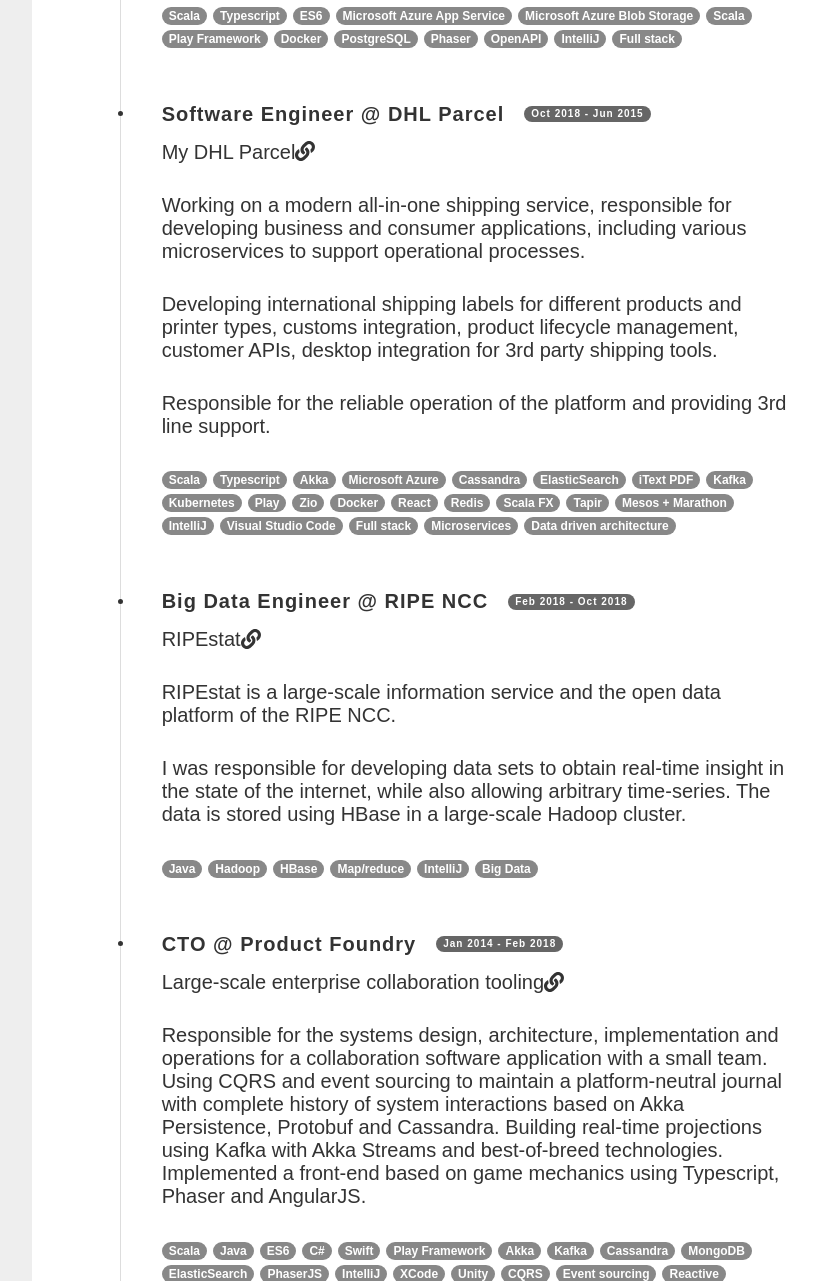
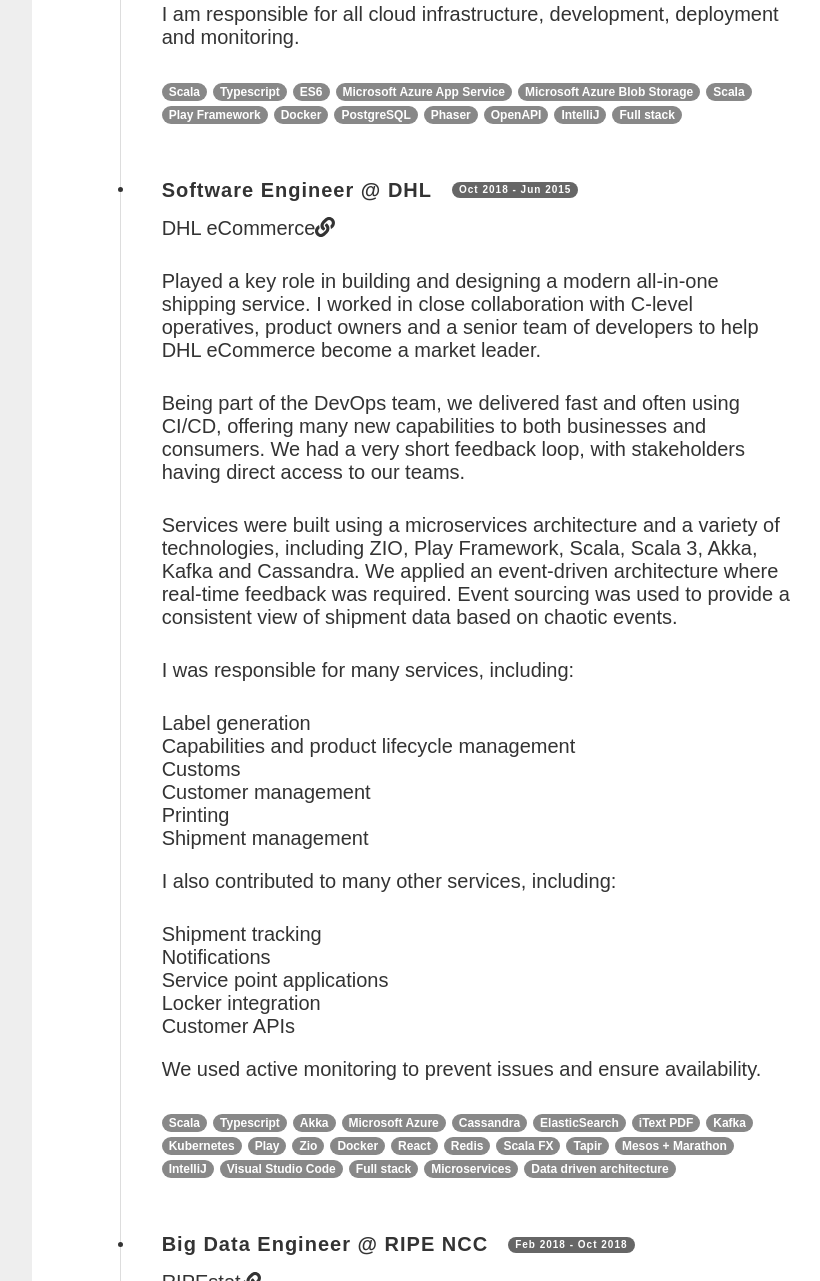
Before and after one commit to Paragonia/paragonia-technology-site, a Gatsby site: page / in a window 1280 px wide. Shown: the part 1478-2759 px from the top of the page, without its empty margins (395-1215 px from the left). Built offline with nearby package versions, Linux system fonts and the light colour scheme; Gatsby itself is replaced by a stand-in of ours.

Commit message:
Update DHL and clay experience

```diff
--- a/src/content/experience/2018-10-my-dhl-parcel.md
+++ b/src/content/experience/2018-10-my-dhl-parcel.md
@@ -1,8 +1,8 @@
 ---
 position: "Software Engineer"
-company: "DHL Parcel"
-title: "My DHL Parcel"
-url: "https://my.dhlparcel.nl/"
+company: "DHL"
+title: "DHL eCommerce"
+url: "https://my.dhlecommerce.nl"
 start: "Oct 2018"
 end: "Jun 2015"
 keywords: {
@@ -39,8 +39,25 @@ keywords: {
 }
 ---
 
-Working on a modern all-in-one shipping service, responsible for developing business and consumer applications, including various microservices to support operational processes.
+Played a key role in building and designing a modern all-in-one shipping service. I worked in close collaboration with C-level operatives, product owners and a senior team of developers to help DHL eCommerce become a market leader.
 
-Developing international shipping labels for different products and printer types, customs integration, product lifecycle management, customer APIs, desktop integration for 3rd party shipping tools.
+Being part of the DevOps team, we delivered fast and often using CI/CD, offering many new capabilities to both businesses and consumers. We had a very short feedback loop, with stakeholders having direct access to our teams.
 
-Responsible for the reliable operation of the platform and providing 3rd line support.
+Services were built using a microservices architecture and a variety of technologies, including ZIO, Play Framework, Scala, Scala 3, Akka, Kafka and Cassandra. We applied an event-driven architecture where real-time feedback was required. Event sourcing was used to provide a consistent view of shipment data based on chaotic events.
+
+I was responsible for many services, including:
+- Label generation
+- Capabilities and product lifecycle management
+- Customs
+- Customer management
+- Printing
+- Shipment management
+
+I also contributed to many other services, including:
+- Shipment tracking
+- Notifications
+- Service point applications
+- Locker integration
+- Customer APIs
+
+We used active monitoring to prevent issues and ensure availability.
--- a/src/content/experience/2023-06-clay.md
+++ b/src/content/experience/2023-06-clay.md
@@ -35,3 +35,5 @@ A zero-friction collaborative knowledge management tool for complex problem-solv
 This effort is the rehabilitation of an earlier knowledge management tool and uses some legacy front-end technology like AngularJS. It is being transitioned to a newer stack that uses Typescript, Modern Javascript and HTMX. The visual aspects are built using the Phaser 3 game engine.
 
 The backend is developed using Scala and the Play Framework.
+
+I am responsible for all cloud infrastructure, development, deployment and monitoring.
```
